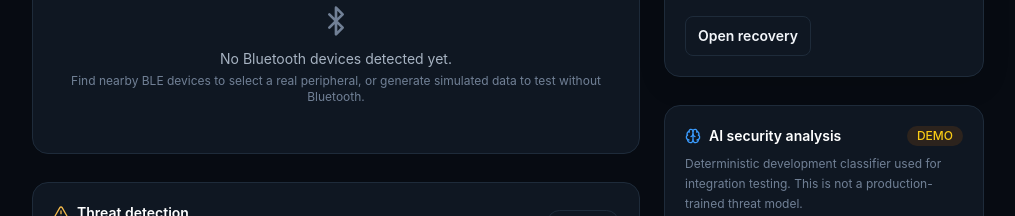
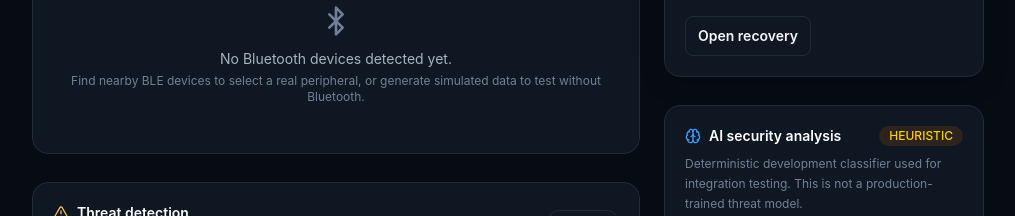
Before and after one commit to YuvarajRaghavann/BlueGuardian-AI, a React (Vite) app: page /dashboard in a window 1280 px wide. Shown: the part 820-1036 px from the top of the page, without its empty margins (264-1279 px from the left). Built offline with nearby package versions, Linux system fonts and the light colour scheme; what @capacitor/core would draw is missing.

Commit message:
Label development model accurately

```diff
--- a/src/pages/Dashboard.tsx
+++ b/src/pages/Dashboard.tsx
@@ -624,7 +624,7 @@ export function Dashboard() {
                   </h2>
                 </div>
 
-                <StatusBadge label="DEMO" variant="warning" />
+                <StatusBadge label="HEURISTIC" variant="warning" />
               </div>
 
               <p className="mt-2 text-xs leading-5 text-[var(--text-muted)]">
```
